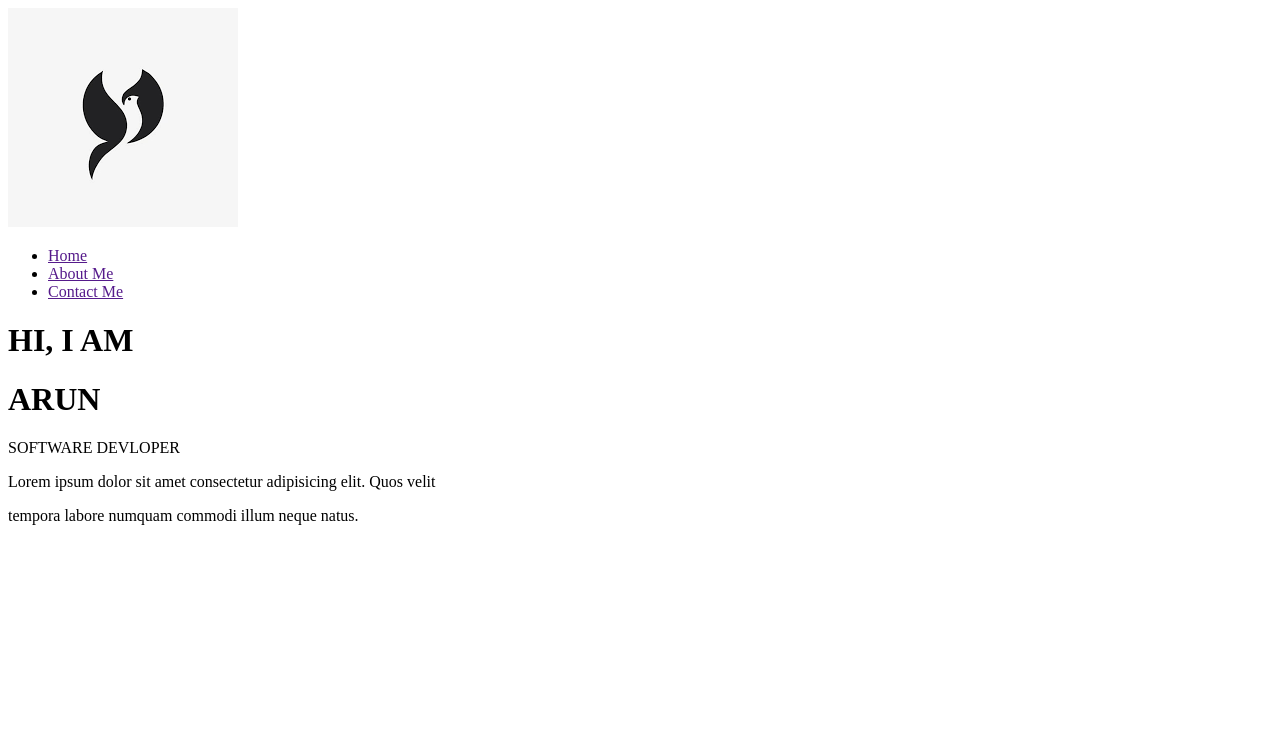
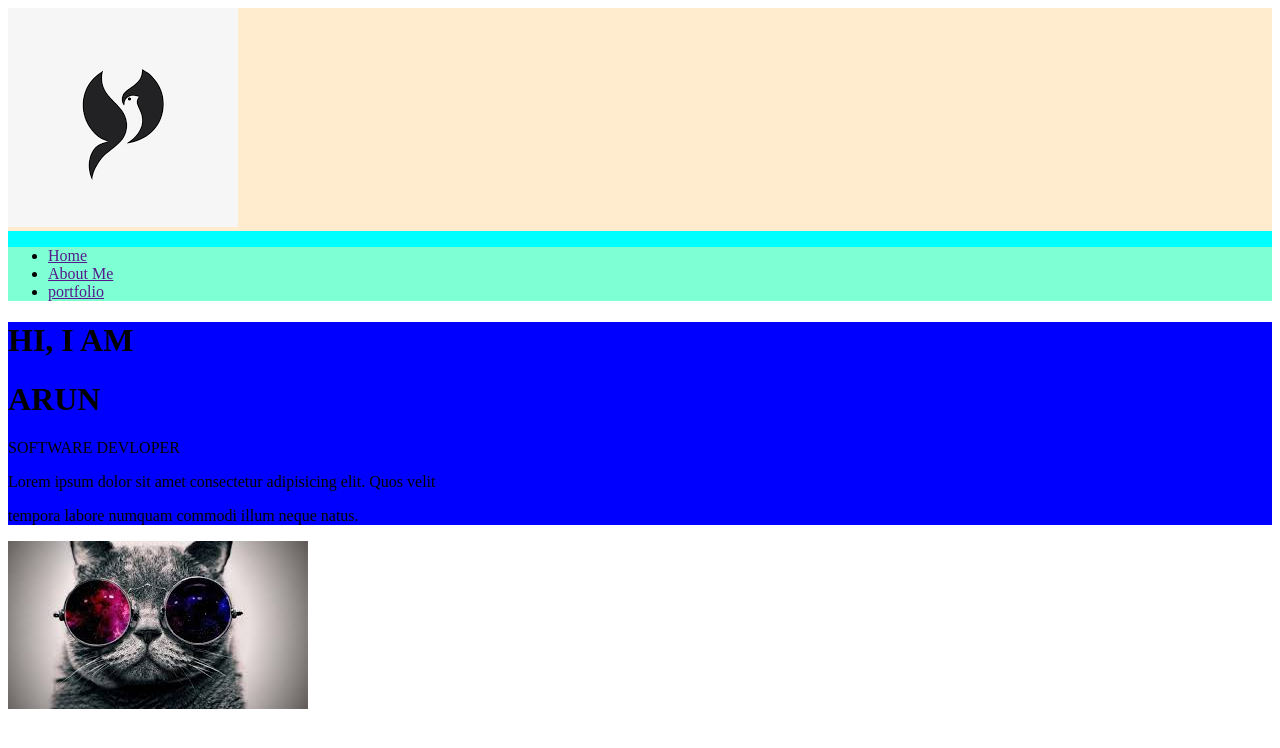
Before and after one commit to ArunPatwa26/Portfolio, a plain HTML site: page index.html in a window 1280 px wide. Drawn offline with Linux system fonts and the light colour scheme.

Commit message:
profile img

```diff
--- a/index.html
+++ b/index.html
@@ -8,27 +8,27 @@
 </head>
 
 <body>
-    <div>
+    <div style="background-color: aqua; ">
 
-        <div><img src="assets/logo.png" alt="img"></div>
-        <div>
-            <ul>
+        <div style="background-color: blanchedalmond;"><img src="assets/logo.png" alt="img"></div>
+        <div style="background-color: aquamarine;">
+            <ul >
                 <li><a href="">Home</a></li>
                 <li><a href="">About Me</a></li>
-                <li><a href="">Contact Me</a></li>
+                <li><a href="">portfolio</a></li>
             </ul>
         </div>
     </div>
     <div>
 
-        <div>
+        <div style="background-color: blue;">
             <h1>HI, I AM</h1>
             <H1>ARUN</H1>
             <P>SOFTWARE DEVLOPER</P>
             <p>Lorem ipsum dolor sit amet consectetur adipisicing elit. Quos velit  </p>
             <p>  tempora labore numquam commodi illum neque natus.</p>
         </div>
-        <div><img src="abc.jpg" alt=""></div>
+        <div><img src="assets/profile.jpg" alt=""></div>
     </div>
     <div></div>
 </body>
```
Also changed, not shown: assets/profile.jpg (added).
